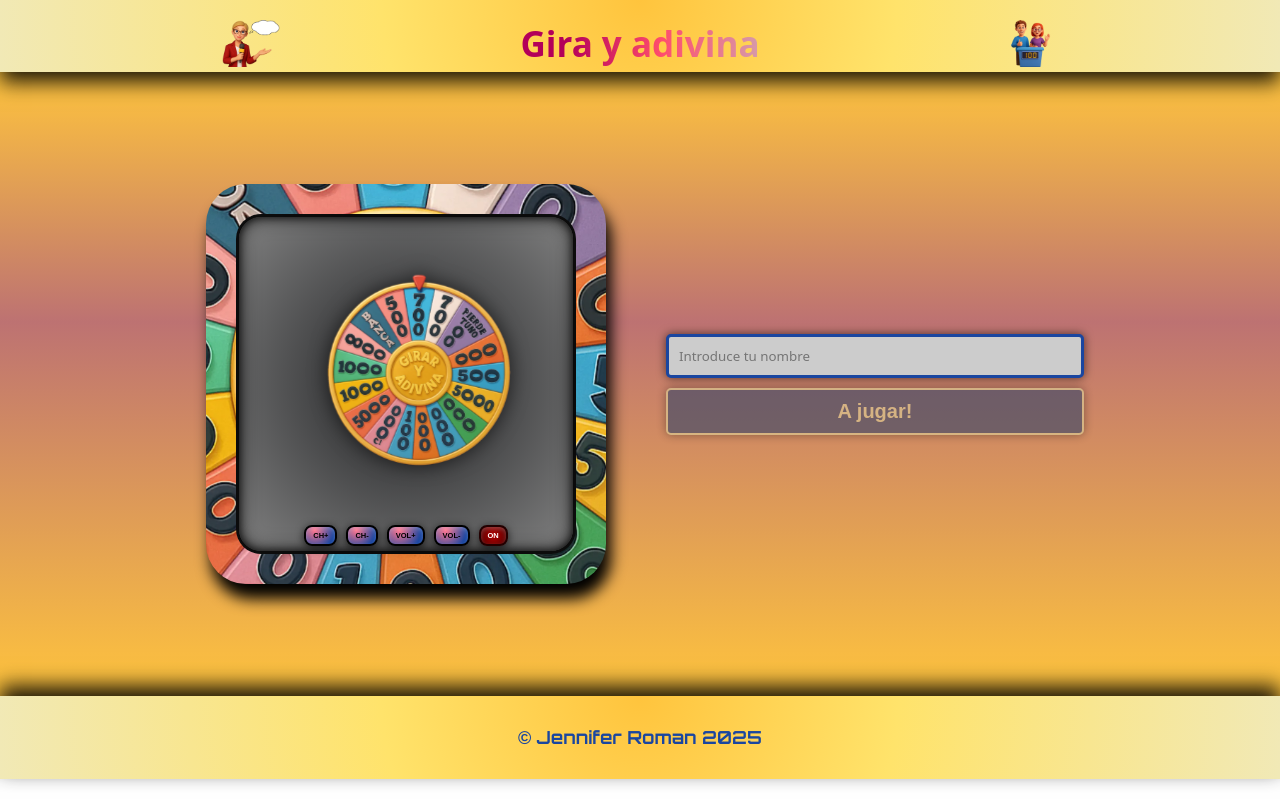
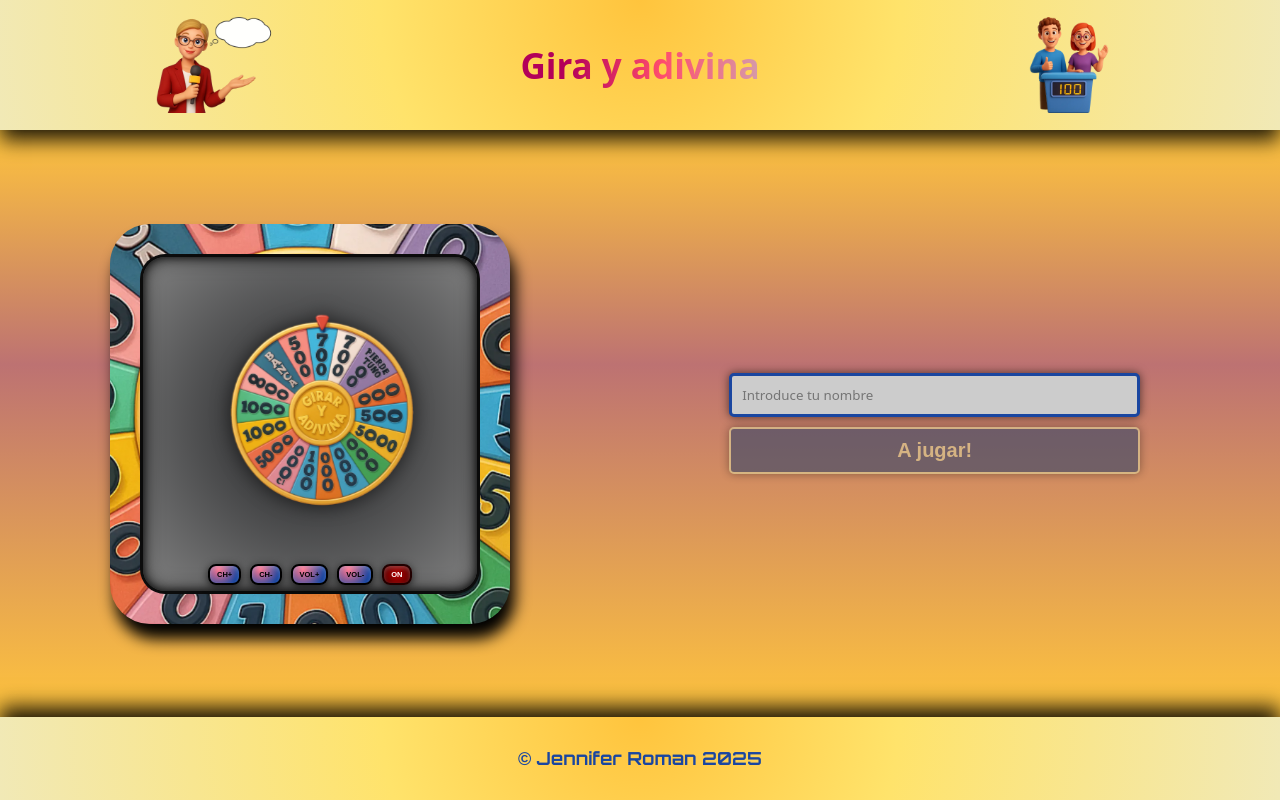
Before and after one commit to JenniferRomanMuerte/Spin-and-Guess, a React (Vite) app: page /#/ in a window 1280 px wide. Built offline with nearby package versions, Linux system fonts and the light colour scheme; a web font is replaced by a local one.

Commit message:
Fixed sizes on landing page

```diff
--- a/index.html
+++ b/index.html
@@ -4,7 +4,7 @@
     <meta charset="UTF-8" />
     <link rel="icon" type="image/svg+xml" href="/vite.svg" />
     <meta name="viewport" content="width=device-width, initial-scale=1.0" />
-    <title>react-starter-kit</title>
+    <title>Gira y adivina</title>
      <link rel="preconnect" href="https://fonts.googleapis.com" />
     <link rel="preconnect" href="https://fonts.gstatic.com" crossorigin />
     <link
@@ -12,7 +12,7 @@
       rel="stylesheet"
     />
     <link rel="stylesheet" href="./scss/main.scss" />
-    <link rel="icon" href="/images/favicon.png" />
+    <link rel="icon" href="/images/roulette.webp" />
   </head>
   <body>
     <div id="root"></div>
--- a/src/components/RootLayout.jsx
+++ b/src/components/RootLayout.jsx
@@ -5,6 +5,8 @@ import Header from "./Header.jsx";
 import Footer from "./Footer.jsx";
 import App from "./App.jsx";
 import GamePage from "./gamePage.jsx";
+
+import "../styles/core/_reset.scss";
 
 const RootLayout = () => {
   const location = useLocation();
@@ -19,7 +21,7 @@ const RootLayout = () => {
   const  changeTurn = (turnValue) => setTurn(turnValue);
 
   return (
-    <>
+    <div className="appLayout">
       <Header isGame={isGame} namePlayer={namePlayer} turn={turn} />
 
       <Routes>
@@ -33,7 +35,7 @@ const RootLayout = () => {
       </Routes>
 
       <Footer />
-    </>
+    </div>
   );
 };
 
--- a/src/styles/core/_mixins.scss
+++ b/src/styles/core/_mixins.scss
@@ -33,7 +33,7 @@
   color: var.$color-primary;
 }
 
-@mixin btnPrimary{
+@mixin btnPrimary {
   display: inline-block;
   text-align: center;
   text-decoration: none;
@@ -56,3 +56,11 @@
     color: var.$color-accent-2;
   }
 }
+
+@mixin imgHeader {
+  background-position: center;
+  background-size: contain;
+  background-repeat: no-repeat;
+  width: clamp(110px, 24vw, 170px);
+  height: clamp(60px, 12vw, 120px);
+}
--- a/src/styles/core/_reset.scss
+++ b/src/styles/core/_reset.scss
@@ -1,13 +1,30 @@
-
 @use "../core/variables" as var;
-*{
+* {
   margin: 0;
   padding: 0;
   box-sizing: border-box;
 }
 
-html{
+html {
   font-size: 62.5%;
   font-family: var.$font_family_comic;
+}
 
+html,
+body,
+#root {
+  height: 100%;
 }
+
+.appLayout {
+  min-height: 100vh;
+  min-height: 100dvh;
+  display: flex;
+  flex-direction: column;
+}
+
+
+.appLayout > main {
+  flex: 1 1 auto;
+  min-height: 0;
+}
--- a/src/styles/layout/GameMain.scss
+++ b/src/styles/layout/GameMain.scss
@@ -3,7 +3,7 @@
 
 .gameMain {
   @include mix.bgMain();
-
+  min-height: 0;
   display: grid;
   grid-template-areas:
     "panel"
--- a/src/styles/layout/Header.scss
+++ b/src/styles/layout/Header.scss
@@ -4,16 +4,19 @@
 .header {
   position: relative;
   display: flex;
-  padding-top: 2rem;
-  padding-bottom: 0.5rem;
   padding-inline: 1.5rem;
-  text-align: center;
+  padding-block: 0.5rem;
+  align-items: center;
   justify-content: space-around;
   @include mix.bg;
   box-shadow: 0 10px 20px rgba(0, 0, 0, 0.9);
 
+  /* Evita que el contenido fuerce alturas enormes */
+  min-height: 0;
+
   &__title {
     font-size: 2.5rem;
+    text-align: center;
     background: linear-gradient(
       90deg,
       #b30059 0%,
@@ -35,20 +38,13 @@
   }
 
   &__presenter {
-    width: 40rem;
+    @include mix.imgHeader();
 
     background-image: url("../../images/presenter.webp");
-    background-position: center;
-    background-size: contain;
-    background-repeat: no-repeat;
   }
   &__conestants {
-    width: 40rem;
-
+    @include mix.imgHeader();
     background-image: url("../../images/contestants.webp");
-    background-position: center;
-    background-size: contain;
-    background-repeat: no-repeat;
   }
 }
 
--- a/src/styles/layout/Main.scss
+++ b/src/styles/layout/Main.scss
@@ -7,15 +7,19 @@
   flex-direction: column;
   justify-content: center;
   align-items: center;
+  min-height: 0;
+  padding: 1rem;
   @include mix.bgMain();
-  min-height: 78dvh;
+
 
   @media (min-width: var.$media_desktop) {
     flex-direction: row;
     align-items: center;
+    justify-content: space-around;
     gap: 2rem;
-    min-height: 78dvh;
+
   }
+
 
   &__article {
     position: relative;
@@ -29,11 +33,11 @@
     align-items: center;
     gap: clamp(0.5rem, 2vw, 1rem);
     padding: clamp(1.25rem, 4vw, 2.25rem) clamp(1rem, 3vw, 2rem);
-    margin: 4rem;
+    margin: 1rem 0;
     overflow: hidden;
     box-shadow: 5px 15px 15px rgba(0, 0, 0, 1.9);
-    width: 90%;
-    max-width: 400px;
+    width: min(90vw, 400px);
+    max-width: none;
 
     /* pantalla gris */
     &::before {
@@ -132,10 +136,10 @@
   }
 
   &__form {
-    width: 65%;
+    width: min(92vw, 420px);
     display: flex;
     flex-direction: column;
-    padding-block: 4rem;
+    padding-block: 1.5rem;
     gap:1rem;
 
     @media (min-width: var.$media_desktop) {
```
Lines whose indentation alone changed are shown as unchanged.
